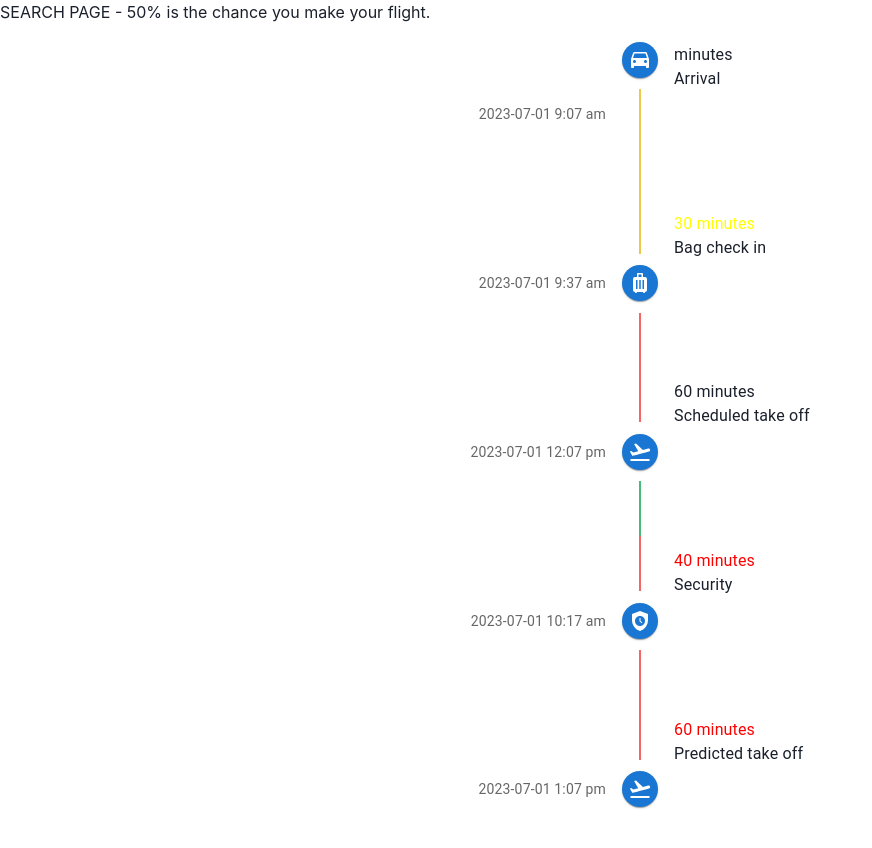
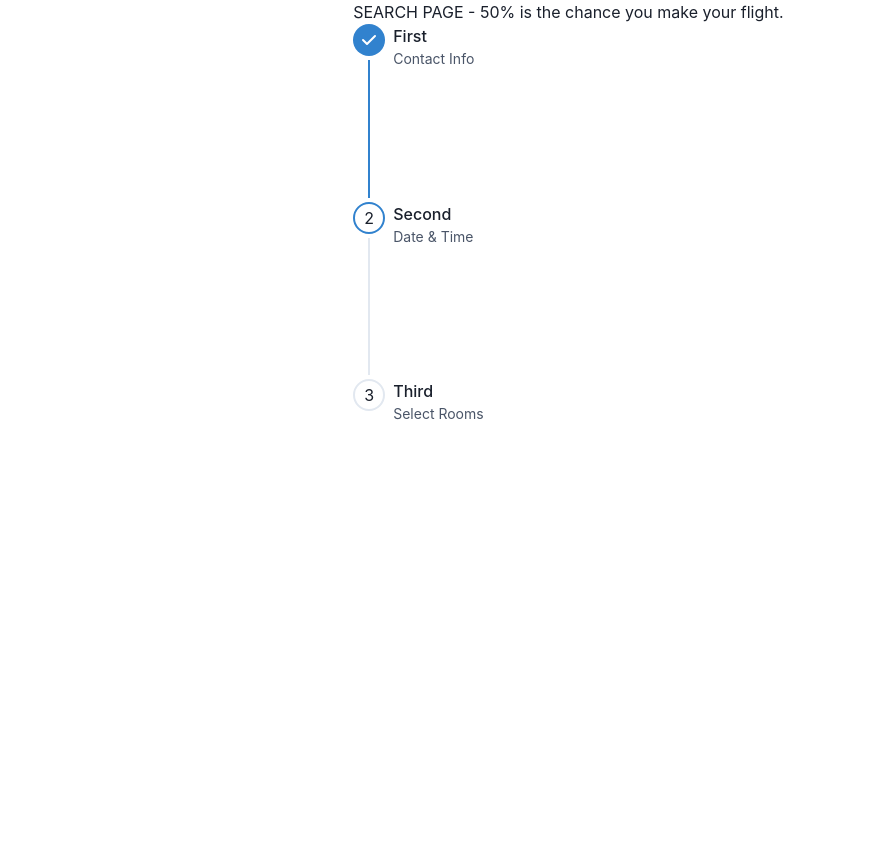
Before and after one commit to hayeselnut/will-i-make-my-flight, a React (Create React App) app in the folder frontend/: page /search in a window 1280 px wide. Shown: the top 848 px of the page, without its empty margins (0-872 px from the left). After the commit the page ends 800 px from the top, so only its background shows below. Built offline with nearby package versions, Linux system fonts and the light colour scheme.

Commit message:
back to stepper

```diff
--- a/frontend/package.json
+++ b/frontend/package.json
@@ -4,11 +4,6 @@
   "private": true,
   "dependencies": {
     "@chakra-ui/react": "^2.7.1",
-    "@emotion/react": "^11.11.1",
-    "@emotion/styled": "^11.11.0",
-    "@mui/icons-material": "^5.11.16",
-    "@mui/lab": "^5.0.0-alpha.134",
-    "@mui/material": "^5.13.6",
     "@testing-library/jest-dom": "^5.16.5",
     "@testing-library/react": "^13.4.0",
     "@testing-library/user-event": "^13.5.0",
--- a/frontend/src/App.jsx
+++ b/frontend/src/App.jsx
@@ -1,24 +1,10 @@
 import { ChakraProvider } from "@chakra-ui/react";
-import { createTheme, ThemeProvider } from "@mui/material";
 import { BrowserRouter, Route, Routes } from "react-router-dom";
 import { Home, Search } from "./pages";
-
-const theme = createTheme({
-  // components: {
-  //   // Name of the component
-  //   MuiButtonBase: {
-  //     defaultProps: {
-  //       // The props to change the default for.
-  //       disableRipple: true, // No more ripple, on the whole application 💣!
-  //     },
-  //   },
-  // },
-});
 
 const App = () => {
   return (
     <ChakraProvider>
-      <ThemeProvider theme={theme}>
       <BrowserRouter>
         <Routes>
           <Route path="/">
@@ -27,7 +13,6 @@ const App = () => {
           </Route>
         </Routes>
       </BrowserRouter>
-      </ThemeProvider>
     </ChakraProvider>
   );
 };
--- a/frontend/src/components/JourneyTimeline.js
+++ b/frontend/src/components/JourneyTimeline.js
@@ -1,19 +1,18 @@
-import Timeline from "@mui/lab/Timeline";
-import TimelineItem from "@mui/lab/TimelineItem";
-import TimelineSeparator from "@mui/lab/TimelineSeparator";
-import TimelineConnector from "@mui/lab/TimelineConnector";
-import TimelineContent from "@mui/lab/TimelineContent";
-import TimelineOppositeContent from "@mui/lab/TimelineOppositeContent";
-import TimelineDot from "@mui/lab/TimelineDot";
-import Typography from "@mui/material/Typography";
+import { addMinutes } from "../helpers";
 import {
-  DriveEta,
-  FlightTakeoff,
-  Luggage,
-  SafetyCheck,
-} from "@mui/icons-material";
-import { addMinutes } from "../helpers";
-import { Badge } from "@chakra-ui/react";
+  Badge,
+  Box,
+  Step,
+  StepDescription,
+  StepIcon,
+  StepIndicator,
+  StepNumber,
+  StepSeparator,
+  StepStatus,
+  StepTitle,
+  Stepper,
+  useSteps,
+} from "@chakra-ui/react";
 
 const BAG_CHECK_MEDIUM = 30;
 const BAG_CHECK_SEVERE = 50;
@@ -42,45 +41,45 @@ const severityColor = (predicted, medium, severe) => {
   }
 };
 
-const Item = ({
-  idx,
-  maxIdx,
-  time,
-  icon,
-  label,
-  mainColor,
-  bottomColor,
-  badgeColor,
-  predictedDelay,
-}) => (
-  <TimelineItem>
-    <TimelineOppositeContent
-      sx={{ m: "auto 0" }}
-      variant="body2"
-      color="text.secondary"
-    >
-      {time}
-    </TimelineOppositeContent>
+// const Item = ({
+//   idx,
+//   maxIdx,
+//   time,
+//   icon,
+//   label,
+//   mainColor,
+//   bottomColor,
+//   badgeColor,
+//   predictedDelay,
+// }) => (
+//   <TimelineItem>
+//     <TimelineOppositeContent
+//       sx={{ m: "auto 0" }}
+//       variant="body2"
+//       color="text.secondary"
+//     >
+//       {time}
+//     </TimelineOppositeContent>
 
-    <TimelineSeparator>
-      {idx !== 0 && <TimelineConnector sx={{ bgcolor: mainColor }} />}
-      <TimelineDot color={"primary"}>{icon}</TimelineDot>
-      {idx !== maxIdx && <TimelineConnector sx={{ bgcolor: bottomColor }} />}
-    </TimelineSeparator>
+//     <TimelineSeparator>
+//       {idx !== 0 && <TimelineConnector sx={{ bgcolor: mainColor }} />}
+//       <TimelineDot color={"primary"}>{icon}</TimelineDot>
+//       {idx !== maxIdx && <TimelineConnector sx={{ bgcolor: bottomColor }} />}
+//     </TimelineSeparator>
 
-    <TimelineContent sx={{ py: "12px", px: 2 }}>
-      {<Badge color={badgeColor}>{predictedDelay} minutes</Badge>}
-      <Typography>
-        {label}
-        <br />
-        <br />
-        <br />
-        <br />
-        <br />
-      </Typography>
-    </TimelineContent>
-  </TimelineItem>
-);
+//     <TimelineContent sx={{ py: "12px", px: 2 }}>
+//       {<Badge color={badgeColor}>{predictedDelay} minutes</Badge>}
+//       <Typography>
+//         {label}
+//         <br />
+//         <br />
+//         <br />
+//         <br />
+//         <br />
+//       </Typography>
+//     </TimelineContent>
+//   </TimelineItem>
+// );
 
 const JourneyTimeline = ({
   hasBagCheck, // boolean
@@ -95,7 +94,7 @@ const JourneyTimeline = ({
   const events = [
     {
       time: addMinutes(arrival_airport, 0),
-      icon: <DriveEta />,
+      icon: "",
       label: "Arrival",
       mainColor: "black",
       bottomColor: severityColor(
@@ -106,7 +105,7 @@ const JourneyTimeline = ({
     },
     {
       time: addMinutes(arrival_airport, predicted_bag_check),
-      icon: <Luggage />,
+      icon: "",
       label: "Bag check in",
       badgeColor: badgeColor(
         predicted_bag_check,
@@ -127,7 +126,7 @@ const JourneyTimeline = ({
     },
     {
       time: addMinutes(departure_time_scheduled, 0),
-      icon: <FlightTakeoff />,
+      icon: "",
       label: "Scheduled take off",
       mainColor: severityColor(
         predicted_flight_delay,
@@ -142,7 +141,7 @@ const JourneyTimeline = ({
         arrival_airport,
         predicted_bag_check + predicted_security
       ),
-      icon: <SafetyCheck />,
+      icon: "",
       label: "Security",
       badgeColor: badgeColor(
         predicted_security,
@@ -164,7 +163,7 @@ const JourneyTimeline = ({
 
     {
       time: addMinutes(departure_time_scheduled, predicted_flight_delay),
-      icon: <FlightTakeoff />,
+      icon: "",
       label: "Predicted take off",
       badgeColor: badgeColor(
         predicted_flight_delay,
@@ -181,37 +180,70 @@ const JourneyTimeline = ({
     },
   ];
 
+  const steps = [
+    { title: "First", description: "Contact Info" },
+    { title: "Second", description: "Date & Time" },
+    { title: "Third", description: "Select Rooms" },
+  ];
+
+  const { activeStep } = useSteps({
+    index: 1,
+    count: steps.length,
+  });
+
   return (
-    <Timeline>
-      {events.map(
-        (
-          {
-            time,
-            icon,
-            label,
-            mainColor,
-            bottomColor,
-            badgeColor,
-            predictedDelay,
-          },
-          idx
-        ) => (
-          <Item
-            key={label}
-            idx={idx}
-            maxIdx={events.length}
-            time={time}
-            icon={icon}
-            label={label}
-            mainColor={mainColor}
-            bottomColor={bottomColor}
-            badgeColor={badgeColor}
-            predictedDelay={predictedDelay}
-          />
-        )
-      )}
-    </Timeline>
+    <Stepper index={activeStep} orientation="vertical" height="400px" gap="0">
+      {steps.map((step, index) => (
+        <Step key={index}>
+          <StepIndicator>
+            <StepStatus
+              complete={<StepIcon />}
+              incomplete={<StepNumber />}
+              active={<StepNumber />}
+            />
+          </StepIndicator>
+
+          <Box flexShrink="0">
+            <StepTitle>{step.title}</StepTitle>
+            <StepDescription>{step.description}</StepDescription>
+          </Box>
+
+          <StepSeparator />
+        </Step>
+      ))}
+    </Stepper>
   );
 };
 
+// return (
+//   <Timeline>
+//     {events.map(
+//       (
+//         {
+//           time,
+//           icon,
+//           label,
+//           mainColor,
+//           bottomColor,
+//           badgeColor,
+//           predictedDelay,
+//         },
+//         idx
+//       ) => (
+//         <Item
+//           key={label}
+//           idx={idx}
+//           maxIdx={events.length}
+//           time={time}
+//           icon={icon}
+//           label={label}
+//           mainColor={mainColor}
+//           bottomColor={bottomColor}
+//           badgeColor={badgeColor}
+//           predictedDelay={predictedDelay}
+//         />
+//       )
+//     )}
+//   </Timeline>
+// );
 export default JourneyTimeline;
```
